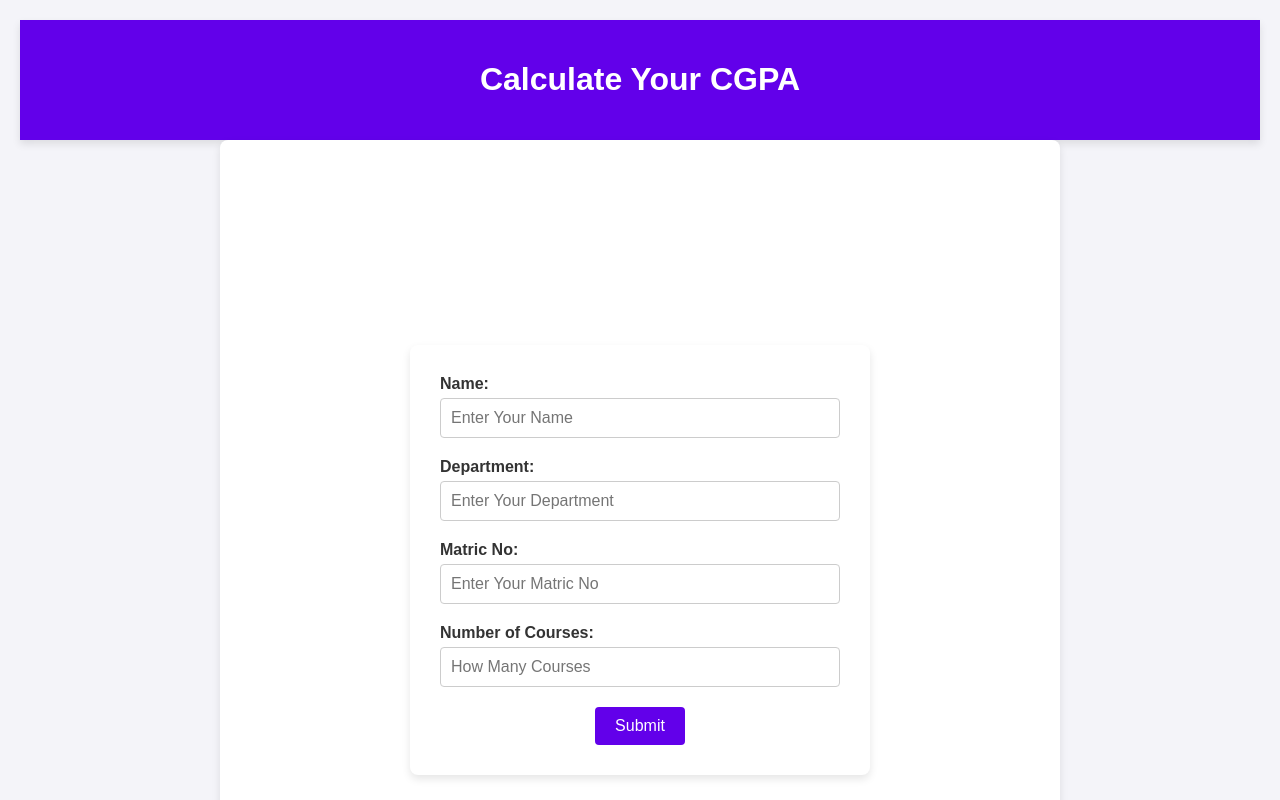
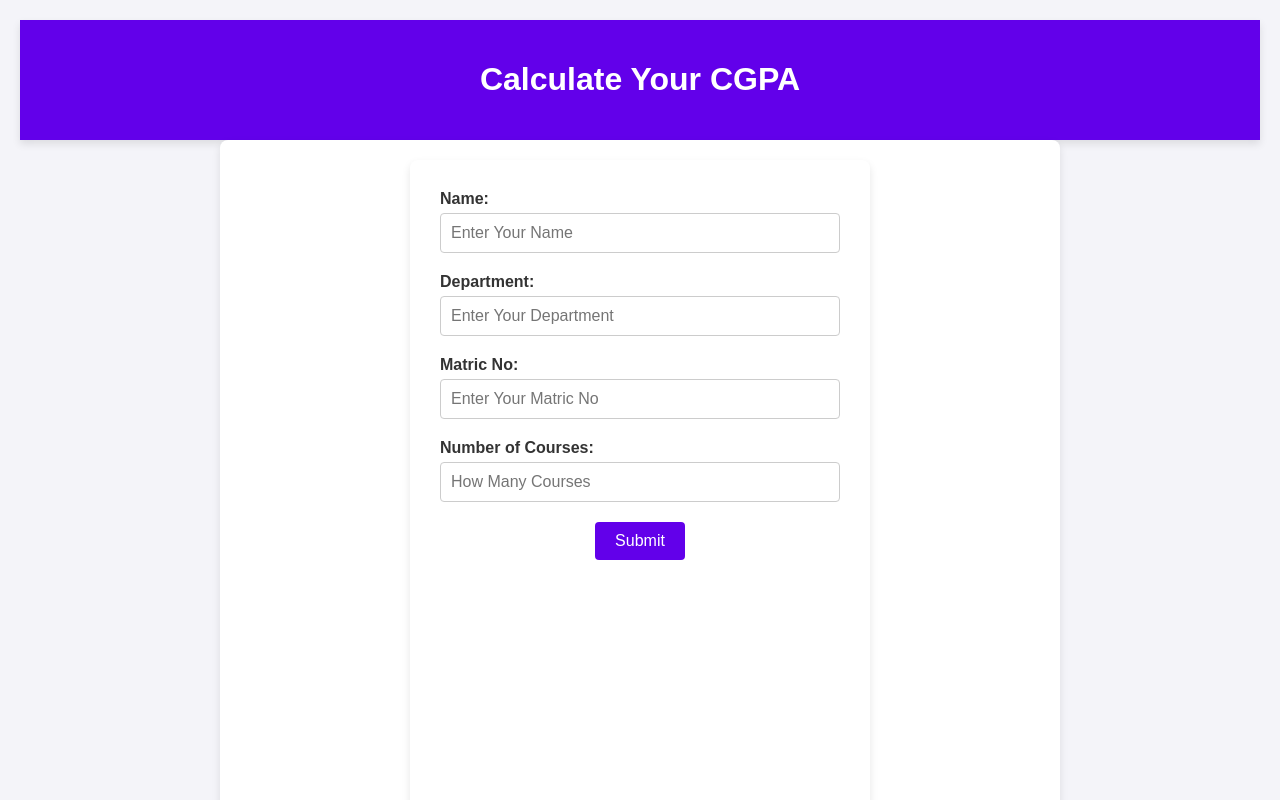
Before and after one commit to Afrimann/repo, a React (Vite) app: page / in a window 1280 px wide. Shown: the top 800 px of the page. Built offline with nearby package versions, Linux system fonts and the light colour scheme.

Commit message:
updated css file

```diff
--- a/src/CourseInput.css
+++ b/src/CourseInput.css
@@ -20,7 +20,7 @@ body, html, #root {
   .InputCourse {
     display: flex;
     justify-content: center;
-    align-items: center;
+    /* align-items: center; */
     height: 100vh;
   }
 
```
